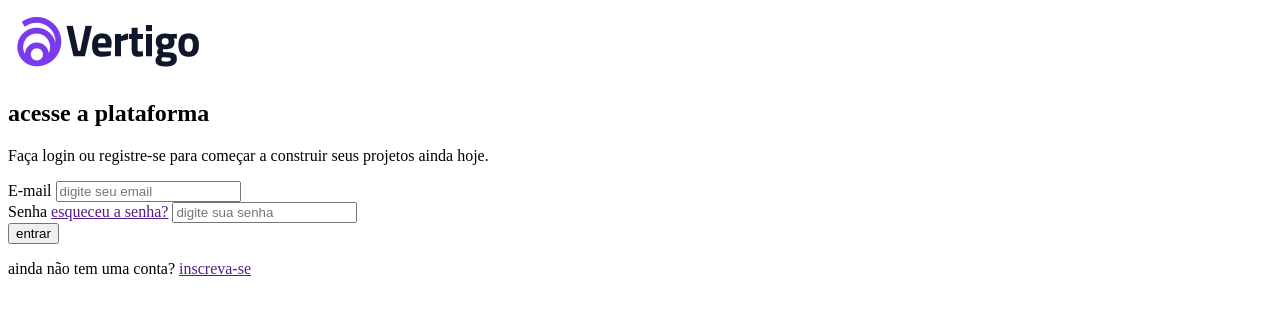
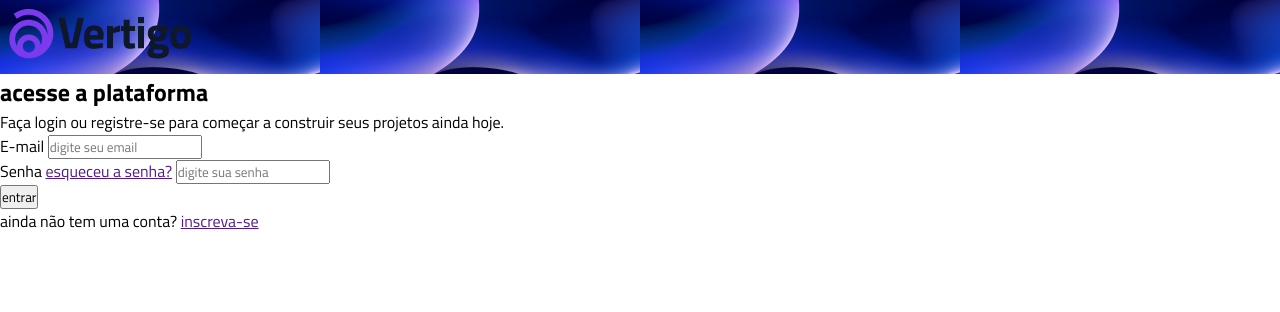
Before and after one commit to Brandassi/projeto-vertigo, a plain HTML site: page index.html in a window 1280 px wide. Drawn offline with Linux system fonts and the light colour scheme.

Commit message:
atualização imagem de fundo do header

```diff
--- a/index.html
+++ b/index.html
@@ -1,11 +1,18 @@
 <!DOCTYPE html>
 <html lang="pt-BR">
+
 <head>
     <meta charset="UTF-8">
     <meta name="viewport" content="width=device-width, initial-scale=1.0">
     <link rel="stylesheet" href="style.css">
+    <link rel="preconnect" href="https://fonts.googleapis.com">
+    <link rel="preconnect" href="https://fonts.gstatic.com" crossorigin>
+    <link
+        href="https://fonts.googleapis.com/css2?family=Outfit:wght@400;700&family=Titillium+Web:wght@400;600;700&display=swap"
+        rel="stylesheet">
     <title>vertigo</title>
 </head>
+
 <body>
     <header>
         <img src="./imagens/logo.png" alt="logo">
@@ -36,4 +43,5 @@
         </section>
     </main>
 </body>
+
 </html>
--- a/style.css
+++ b/style.css
@@ -0,0 +1,10 @@
+*{
+    margin: 0;
+    padding: 0;
+    box-sizing: border-box;
+font-family: 'Titillium Web', sans-serif;
+}
+
+header{
+    background-image: url(./imagens/bg-mobile.png);
+}
```
